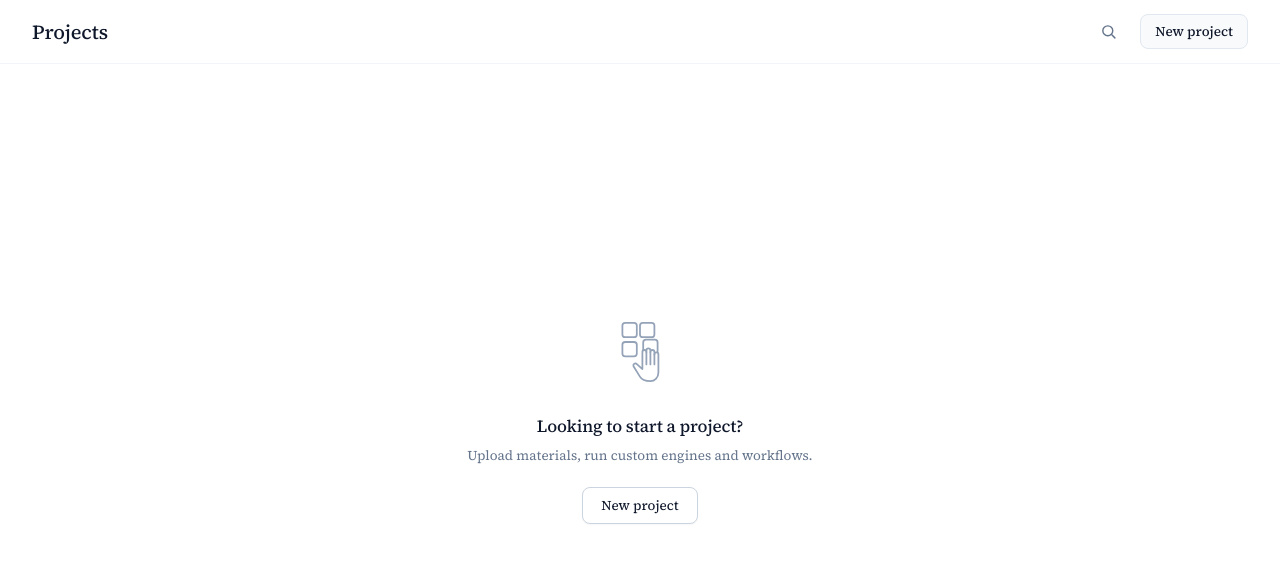
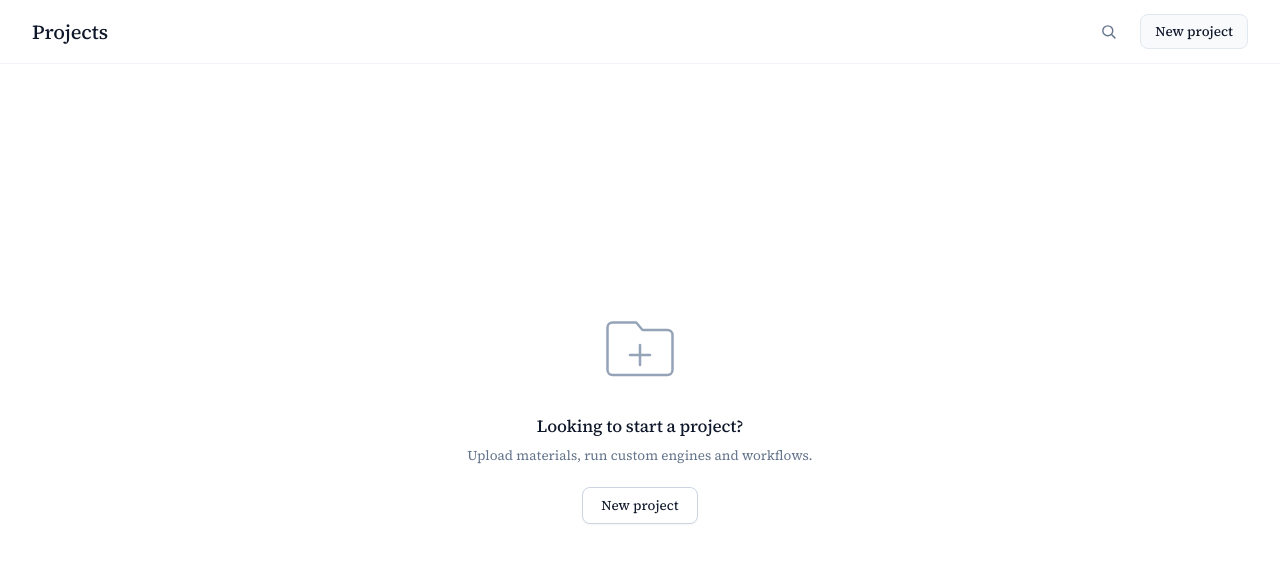
Before and after one commit to X0U8/TrexUp, a React (Vite) app in the folder frontend/: page / in a window 1280 px wide. Shown: the top 562 px of the page. Built offline with nearby package versions, Linux system fonts and the light colour scheme.

Commit message:
fix: update app titles in index.html, make bar logo non-clickable, and improve project icon design

```diff
--- a/frontend/index.html
+++ b/frontend/index.html
@@ -4,7 +4,7 @@
     <meta charset="UTF-8" />
     <meta name="viewport" content="width=device-width, initial-scale=1.0" />
     <title>Trex Up</title>
-    <link rel="icon" type="image/svg+xml" href="/favicon.svg" />
+    <link rel="icon" type="image/jpeg" href="/logo.jpg" />
     <link rel="preconnect" href="https://fonts.googleapis.com" />
     <link rel="preconnect" href="https://fonts.gstatic.com" crossorigin />
     <link
--- a/frontend/src/App.jsx
+++ b/frontend/src/App.jsx
@@ -2835,8 +2835,6 @@ def run(input_data, context=None):
           src="/logo.jpg"
           alt="Trex"
           className="top-nav-logo"
-          onClick={handleGoToProjects}
-          title="Trex"
         />
         <Sidebar
           onGoToProjects={handleGoToProjects}
--- a/frontend/src/components/Navigation/Breadcrumbs.css
+++ b/frontend/src/components/Navigation/Breadcrumbs.css
@@ -25,14 +25,9 @@
   border-radius: 50%;
   object-fit: cover;
   flex-shrink: 0;
-  cursor: pointer;
   margin-left: 2px;
-  transition: transform 0.15s ease, opacity 0.15s ease;
-}
-
-.top-nav-logo:hover {
-  transform: scale(1.06);
-  opacity: 0.92;
+  user-select: none;
+  pointer-events: none;
 }
 
 .top-nav-divider {
--- a/frontend/src/components/Projects/ProjectsPage.jsx
+++ b/frontend/src/components/Projects/ProjectsPage.jsx
@@ -194,13 +194,11 @@ export default function ProjectsPage({ onSelectProject }) {
                       viewBox="0 0 24 24"
                       fill="none"
                       stroke="currentColor"
-                      strokeWidth="1.9"
+                      strokeWidth="1.6"
                       strokeLinecap="round"
                       strokeLinejoin="round"
                     >
-                      <path d="M 9.5 5.5 h 5" />
-                      <path d="M 7 9 h 10" />
-                      <path d="M 6.5 12.5 h 11 l -1.2 6.5 c -0.2 1 -1.1 1.8 -2.1 1.8 h -4.4 c -1 0 -1.9 -0.8 -2.1 -1.8 Z" />
+                      <path d="M20 20a2 2 0 0 0 2-2V8a2 2 0 0 0-2-2h-7.9a2 2 0 0 1-1.69-.9L9.6 3.9A2 2 0 0 0 7.93 3H4a2 2 0 0 0-2 2v13a2 2 0 0 0 2 2Z" />
                     </svg>
                   )}
                 </div>
@@ -297,24 +295,16 @@ export default function ProjectsPage({ onSelectProject }) {
           {/* Line-art Illustration */}
           <div className="empty-state-icon" aria-hidden="true">
             <svg
-              viewBox="0 0 100 100"
+              viewBox="0 0 64 64"
               fill="none"
               stroke="currentColor"
-              strokeWidth="2.2"
+              strokeWidth="2"
               strokeLinecap="round"
               strokeLinejoin="round"
             >
-              <rect x="28" y="16" width="18" height="18" rx="3.5" />
-              <rect x="50" y="16" width="18" height="18" rx="3.5" />
-              <rect x="28" y="40" width="18" height="18" rx="3.5" />
-              <rect x="54" y="37" width="18" height="18" rx="3.5" />
-              <path
-                style={{ fill: 'var(--icon-bg, white)' }}
-                d="M 41.9 70.3 A 2.5 2.5 0 0 1 46.1 67.7 L 53 73.8 V 52.5 A 2.5 2.5 0 0 1 58 52.5 V 50.5 A 2.5 2.5 0 0 1 63 50.5 V 52.5 A 2.5 2.5 0 0 1 68 52.5 V 55.5 A 2.5 2.5 0 0 1 73 55.5 V 78 C 73 85 68 89 63 89 C 57 89 52 87 49.9 83.3 Z"
-              />
-              <path d="M 58 52.5 V 68" />
-              <path d="M 63 52.5 V 68" />
-              <path d="M 68 55.5 V 68" />
+              <path d="M54 52a4 4 0 0 0 4-4V20a4 4 0 0 0-4-4H34l-5-6H10a4 4 0 0 0-4 4v34a4 4 0 0 0 4 4Z" />
+              <line x1="32" y1="28" x2="32" y2="44" />
+              <line x1="24" y1="36" x2="40" y2="36" />
             </svg>
           </div>
 
```
Also changed, not shown: 2 other files (tests, documents, lock files or other folders).
